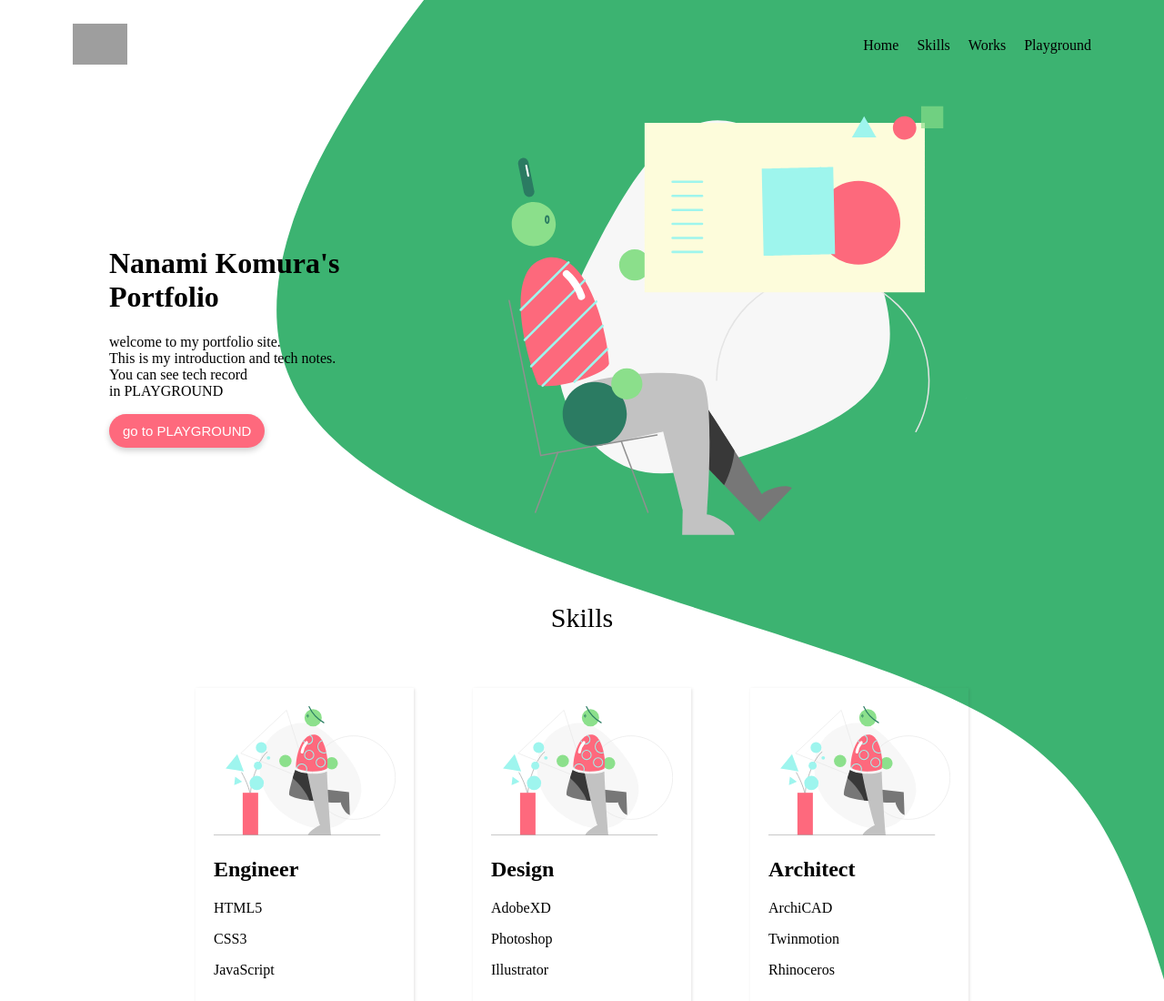
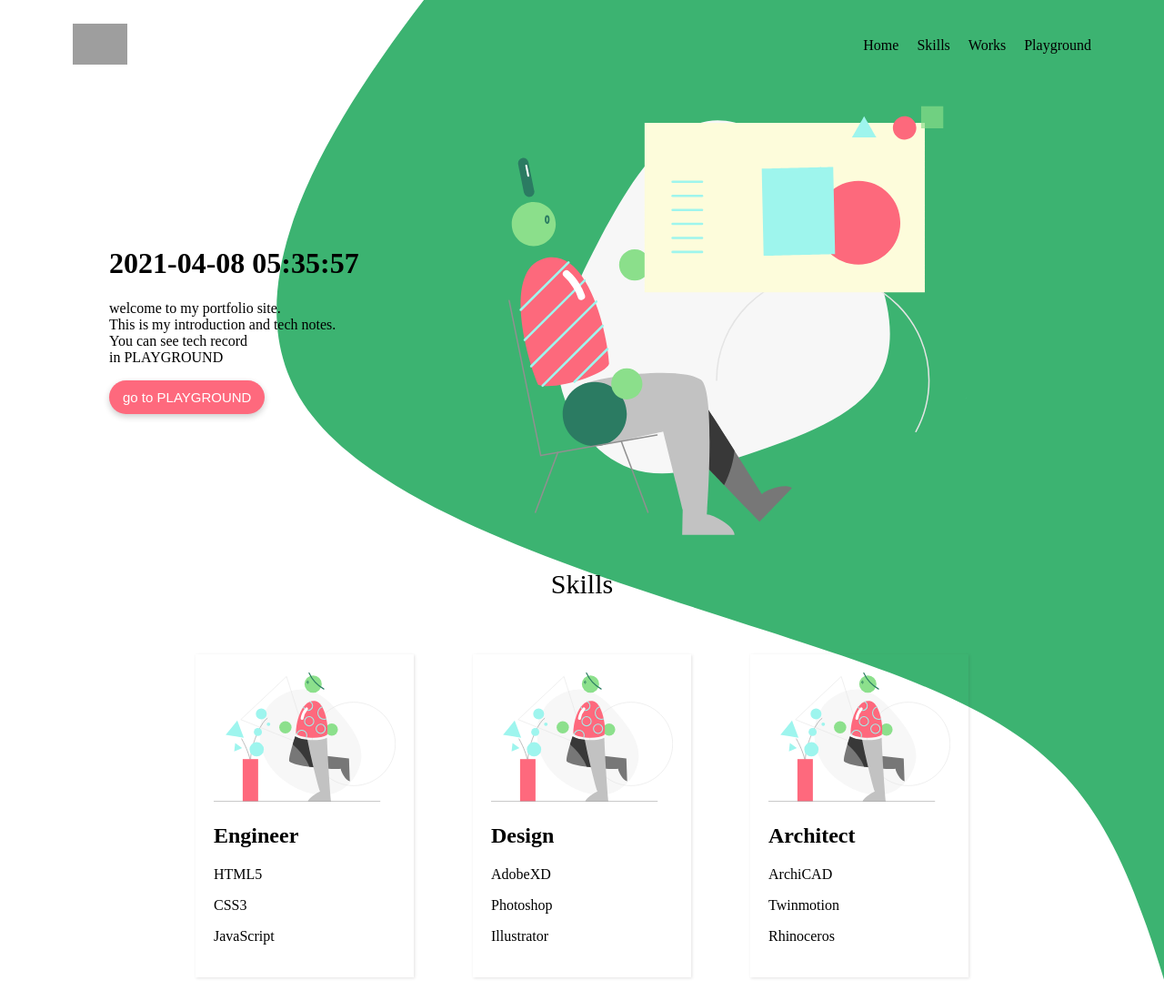
Before and after one commit to komurananami/portfolio-vanilla, a plain HTML site: page index.html in a window 1280 px wide. Shown: the top 1100 px of the page at 91% size. Drawn offline with nearby package versions, Linux system fonts and the light colour scheme; grey boxes are pictures that could not be loaded.

Commit message:
feature/dayjs

```diff
--- a/index.html
+++ b/index.html
@@ -12,6 +12,7 @@
 
     <script src="https://cdnjs.cloudflare.com/ajax/libs/lottie-web/5.7.8/lottie.min.js"></script>
     <script src="https://unpkg.com/dayjs@1.8.21/dayjs.min.js"></script>
+    <script src="https://unpkg.com/dayjs@1.8.21/plugin/localizedFormat"></script>
     <script src="assets/F1/A1.js"></script>
     <script src="assets/F2/A2.js"></script>
     <script src="js.js"></script>
--- a/js.js
+++ b/js.js
@@ -3,10 +3,10 @@
 const App = {
   init() {
     console.log("lets start");
+    dayjs.extend(dayjs_plugin_localizedFormat);
 
     this.controllers.renderComponents();
-
-    console.log(dayjs());
+    this.controllers.updateTime();
 
     console.log("end");
   },
@@ -162,7 +162,6 @@ const App = {
       els.shapeBottom.src = "./assets/blob.svg";
       els.home.appendChild(els.homeMessage);
       els.homeMessage.appendChild(els.homeMessageH1);
-      els.homeMessageH1.innerHTML = "Nanami Komura's </br>Portfolio";
       els.homeMessage.appendChild(els.homeMessageP1);
       els.homeMessageP1.innerHTML =
         "welcome to my portfolio site. <br/> This is my introduction and tech notes. <br />You can see tech record <br/>in PLAYGROUND";
@@ -244,6 +243,21 @@ const App = {
       console.log("Done");
       console.log(app);
     },
+
+    updateTime() {
+      const els = App.elements;
+      const now = dayjs();
+
+      console.log("now", now.format("LLLL"));
+
+      els.homeMessageH1.innerHTML = now.format("YYYY-MM-DD HH:mm:ss");
+
+      // now
+      setTimeout(() => {
+        // 1s ato
+        App.controllers.updateTime();
+      }, 1000);
+    },
   },
 
   elements: {
```
